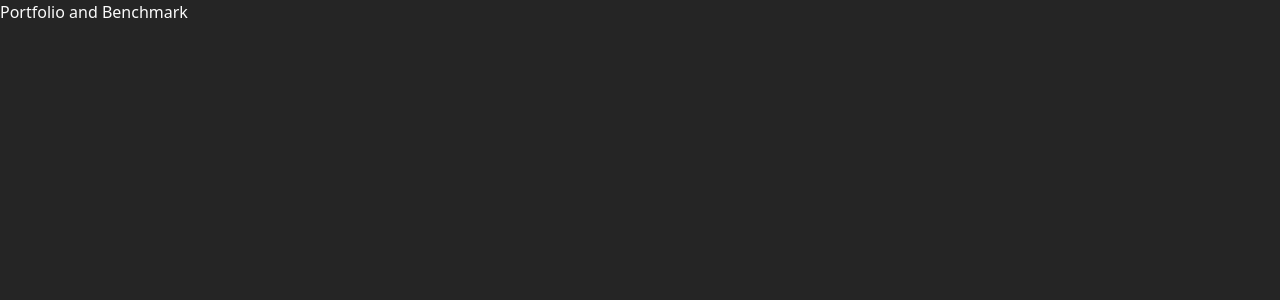
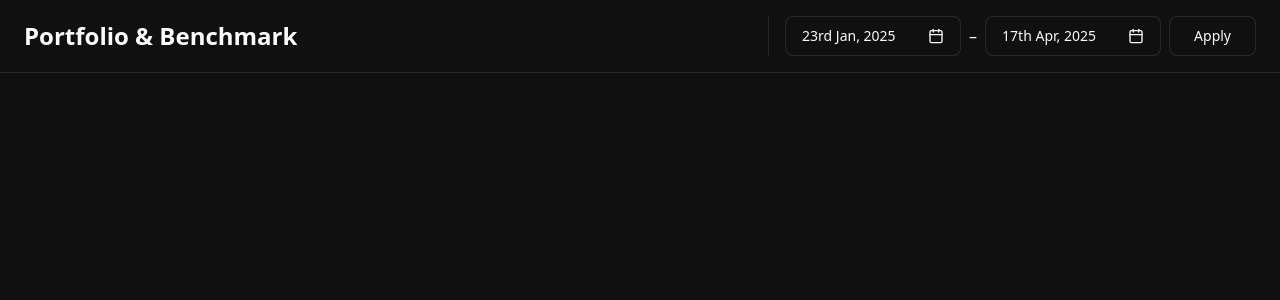
Before and after one commit to prashantpaddune/portfolio-benchmark, a Next.js app: page / in a window 1280 px wide. Shown: the top 300 px of the page. Built offline with nearby package versions, Linux system fonts and the light colour scheme.

Commit message:
feat: add header with date picker

```diff
--- a/src/app/globals.css
+++ b/src/app/globals.css
@@ -37,7 +37,7 @@
 
 :root {
     --radius: 0.625rem;
-    --background: #252525;
+    --background: #101010;
     --foreground: #FBFBFB;
     --primary: #EBEBEB;
     --primary-foreground: #343434;
--- a/src/app/page.tsx
+++ b/src/app/page.tsx
@@ -1,7 +1,9 @@
+import Header from "@/components/header";
+
 export default function Home() {
   return (
     <div className="flex items-center justify-items-center">
-      Portfolio and Benchmark
+        <Header/>
     </div>
   );
 }
--- /dev/null
+++ b/src/components/header.tsx
@@ -0,0 +1,46 @@
+"use client"
+
+import { useState } from "react"
+import { Button } from "@/components/ui/button"
+import DatePicker from "@/components/ui/date-picker"
+
+const Header = () => {
+    const [startDate, setStartDate] = useState<Date>(new Date("2025-01-23"))
+    const [endDate, setEndDate]   = useState<Date>(new Date("2025-04-17"))
+
+    const handleApply = () => {
+        console.log("Apply date range:", { startDate, endDate })
+    }
+
+    return (
+        <div className="w-full flex items-center justify-between px-6 py-4 border-b border-navbar-border">
+            <h1 className="text-2xl font-semibold">Portfolio &amp; Benchmark</h1>
+
+            <div className="flex items-center">
+                <div className="h-10 w-px bg-border mx-4" />
+
+                <div className="flex items-center space-x-2">
+                    <DatePicker
+                        value={startDate}
+                        onChange={setStartDate}
+                        placeholder="Start Date"
+                    />
+
+                    <span className="select-none">–</span>
+
+                    <DatePicker
+                        value={endDate}
+                        onChange={setEndDate}
+                        placeholder="End Date"
+                    />
+
+                    <Button size="lg" variant="outline" onClick={handleApply}>
+                        Apply
+                    </Button>
+                </div>
+            </div>
+        </div>
+    )
+}
+
+export default Header;
--- /dev/null
+++ b/src/components/ui/date-picker.tsx
@@ -0,0 +1,59 @@
+"use client"
+
+import { useState } from "react"
+import { format } from "date-fns"
+import { Calendar as CalendarIcon } from "lucide-react"
+import { Button } from "@/components/ui/button"
+import {
+    Popover,
+    PopoverTrigger,
+    PopoverContent,
+} from "@/components/ui/popover"
+import { Calendar } from "@/components/ui/calendar"
+
+type DatePickerProps = {
+    value: Date
+    placeholder?: string
+    onChange: (date: Date) => void
+    buttonWidth?: string
+}
+
+const DatePicker = ({
+   value,
+   placeholder = "Select Date",
+   onChange,
+   buttonWidth = "w-44",
+}: DatePickerProps) => {
+    const [open, setOpen] = useState(false)
+    const label = value ? format(value, "do MMM, yyyy") : placeholder
+
+    return (
+        <Popover open={open} onOpenChange={setOpen}>
+            <PopoverTrigger asChild>
+                <Button
+                    size="lg"
+                    variant="outline"
+                    className={`${buttonWidth} justify-between text-left font-normal`}
+                >
+                    {label}
+                    <CalendarIcon className="h-4 w-4" />
+                </Button>
+            </PopoverTrigger>
+            <PopoverContent className="w-auto p-0" align="start">
+                <Calendar
+                    initialFocus
+                    mode="single"
+                    selected={value}
+                    onSelect={(dateValue) => {
+                        if (dateValue) {
+                            onChange(dateValue)
+                            setOpen(false)
+                        }
+                    }}
+                />
+            </PopoverContent>
+        </Popover>
+    )
+}
+
+export default DatePicker;
```
